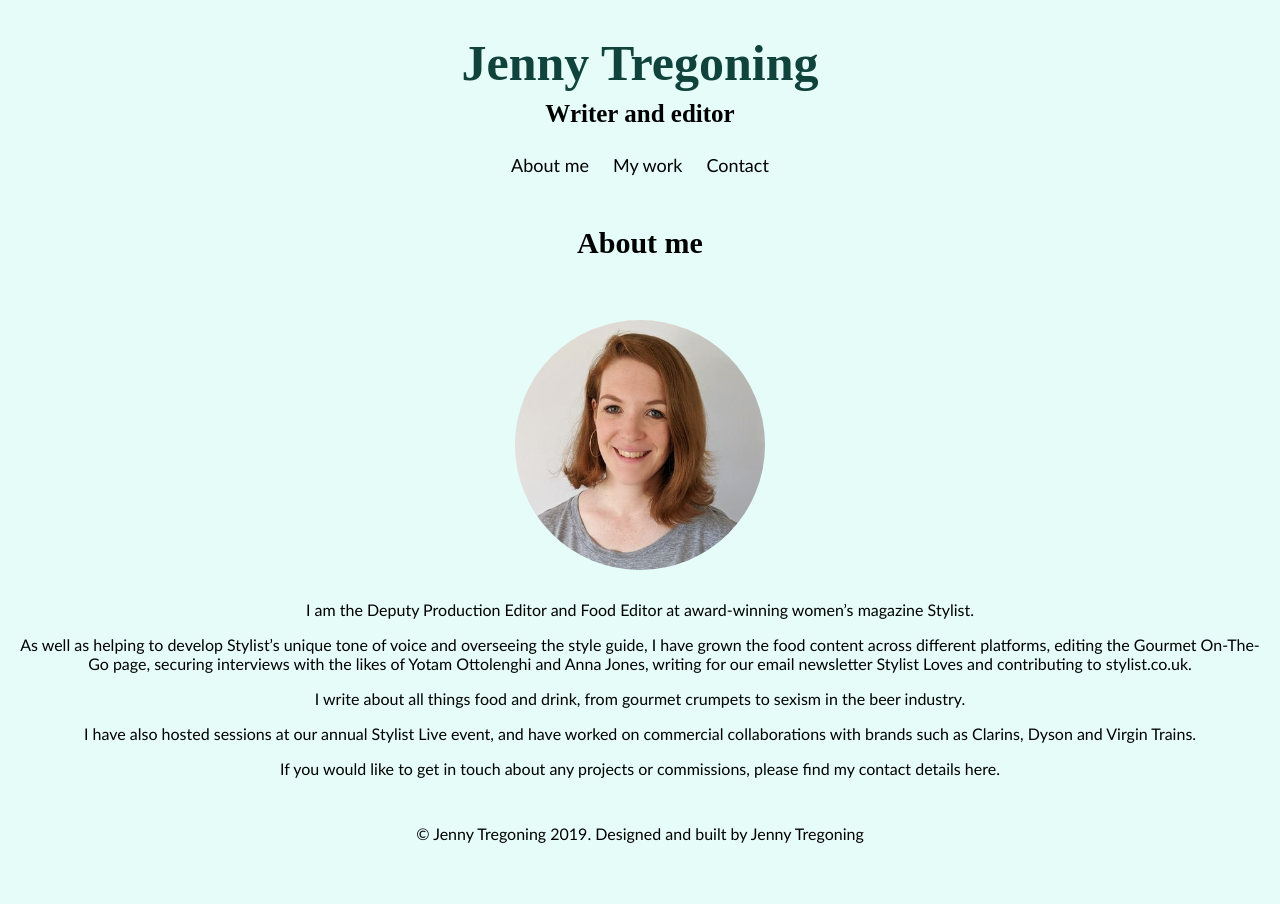
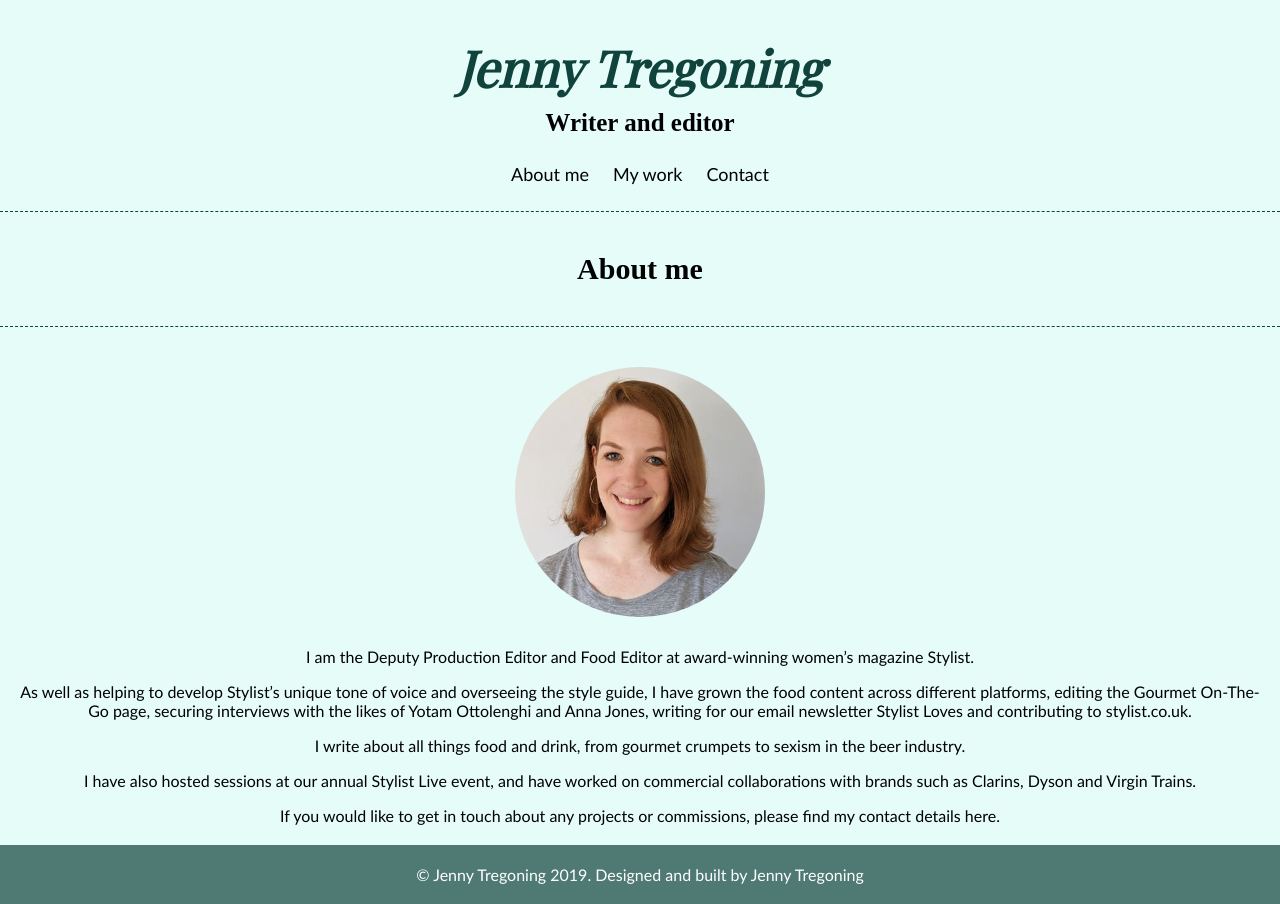
Before and after one commit to jennytregoning/jennytregoning.github.io, a plain HTML site: page index.html in a window 1280 px wide. Before the commit the page ends 869 px from the top, so only its background shows below. Drawn offline with nearby package versions, Linux system fonts and the light colour scheme; a web font is replaced by a local one.

Commit message:
Update styles.css

```diff
--- a/styles.css
+++ b/styles.css
@@ -1,4 +1,5 @@
-/* @import url(https://fonts.googleapis.com/css?family=Ewert); */
+@import url("https://fonts.googleapis.com/css?family=Playfair+Display:400,900i&display=swap");
+
 body {
   text-align: center;
   background-color: rgba(156, 244, 235, 0.255);
@@ -18,8 +19,8 @@ body {
 }
 
 h1 {
-  font: italic bold;
-  font-family: "PT Serif" serif;
+  font-family: "Playfair Display", serif;
+  font-style: italic;
   color: rgb(17, 67, 61);
   text-align: center;
   font-size: 50px;
@@ -45,6 +46,10 @@ h4 {
   color: black;
   text-align: center;
   font-size: 30px;
+  border-bottom: 1px dashed rgb(17, 67, 61);
+  margin-top: 40px;
+  padding-bottom: 40px;
+  margin-bottom: 20px;
 }
 
 hr {
@@ -77,8 +82,8 @@ li {
 
 .contact {
   color: black;
-  font-size: 20px;
-  margin: 20 auto;
+  font-size: 18px;
+  margin-top: 30px;
 }
 
 .profile {
@@ -103,6 +108,13 @@ img {
 
 header {
   padding-top: 0px;
+  padding-left: 10px;
+  padding-right: 10px;
+  border-bottom: 1px dashed rgb(17, 67, 61);
+}
+
+div.content {
+  min-height: calc(100% - 263px);
 }
 
 footer {
@@ -113,6 +125,7 @@ footer {
   display: flex;
   flex-wrap: wrap;
   justify-content: center;
+  margin-bottom: 20px;
 }
 .story {
   position: relative;
@@ -154,3 +167,13 @@ a:link {
 a:hover {
   text-decoration: underline;
 }
+
+footer {
+  background: rgb(17, 67, 61, 0.7);
+}
+
+footer p {
+  font-family: "Gill Sans", "Gill Sans MT", Calibri, "Trebuchet MS", sans-serif;
+  color: white;
+  margin: 10px;
+}
```
